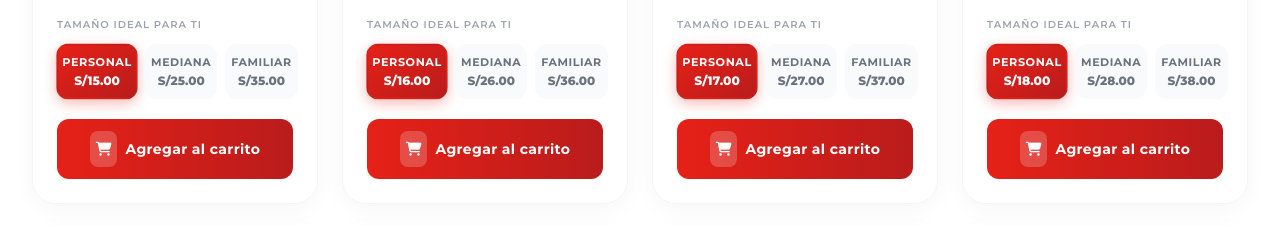
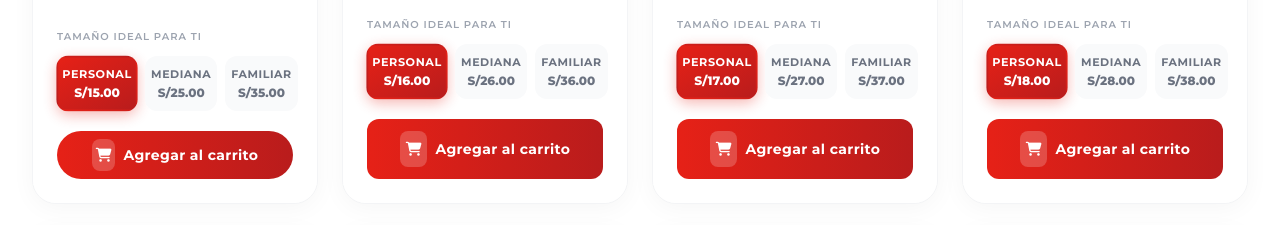
Before and after one commit to Jn-Mendoza98/paginadesdecero, a plain HTML site: page menu.html in a window 1280 px wide. Shown: the part 1090-1315 px from the top of the page. Drawn offline with nearby package versions, Linux system fonts and the light colour scheme; grey boxes are pictures that could not be loaded; a web font is replaced by a local one.

Commit message:
Refactor add to cart button styling
Updated button styles and padding for add to cart button.

```diff
--- a/menu.html
+++ b/menu.html
@@ -214,9 +214,9 @@
                         </button>
                     </div>
 
-                    <button id="add-btn-1" onclick="cartApp.addItem('Americana (Personal)', 15.00, 'https://images.unsplash.com/photo-1513104890138-7c749659a591?auto=format&fit=crop&w=600&q=80')" class="w-full mt-5 bg-gradient-to-r from-primary to-red-700 text-white py-3 px-4 rounded-xl font-bold flex items-center justify-center hover:shadow-[0_8px_20px_rgba(230,33,23,0.4)] hover:-translate-y-0.5 transition-all duration-300 group">
-                        <div class="flex items-center gap-2">
-                            <div class="bg-white/20 p-1.5 rounded-lg group-hover:scale-110 transition-transform">
+                    <button id="add-btn-1" onclick="cartApp.addItem('Americana (Personal)', 15.00, 'https://images.unsplash.com/photo-1513104890138-7c749659a591?auto=format&fit=crop&w=600&q=80')" class="w-full mt-5 bg-gradient-to-r from-primary to-red-700 text-white py-2 px-4 rounded-full font-bold flex items-center justify-center hover:shadow-[0_8px_20px_rgba(230,33,23,0.4)] hover:-translate-y-0.5 transition-all duration-300 group">
+                        <div class="flex items-center gap-2">
+                            <div class="bg-white/20 p-1 rounded-lg group-hover:scale-110 transition-transform">
                                 <i class="fas fa-shopping-cart text-sm"></i>
                             </div>
                             <span class="text-sm tracking-wide">Agregar al carrito</span>
```
